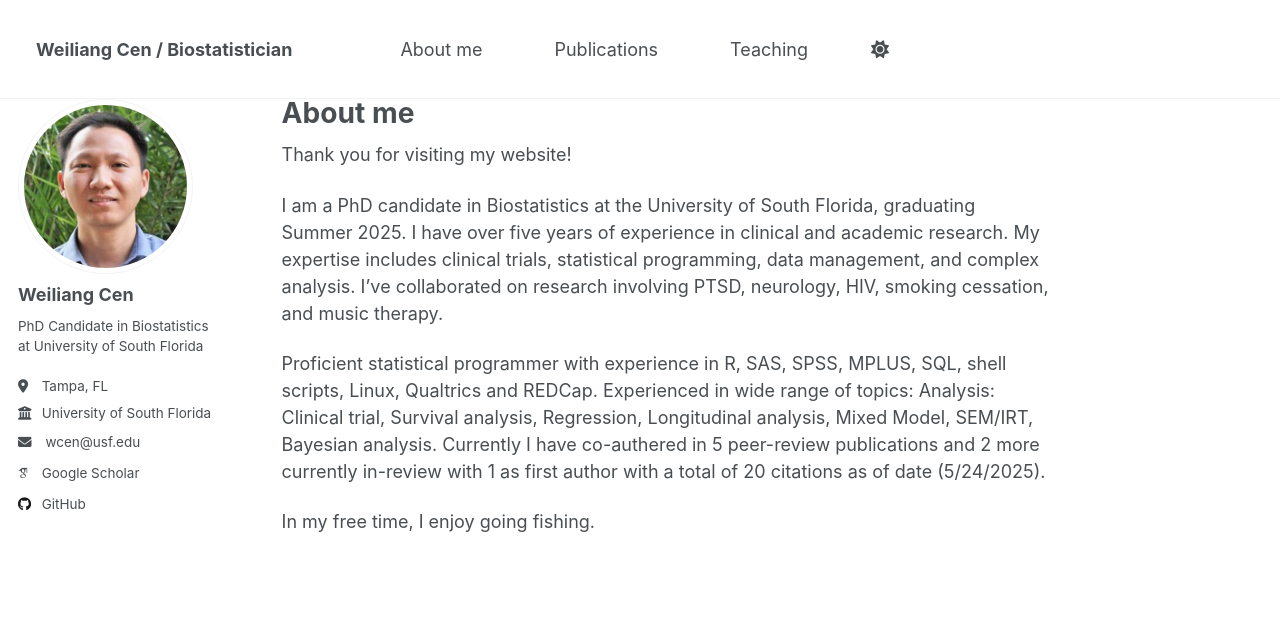
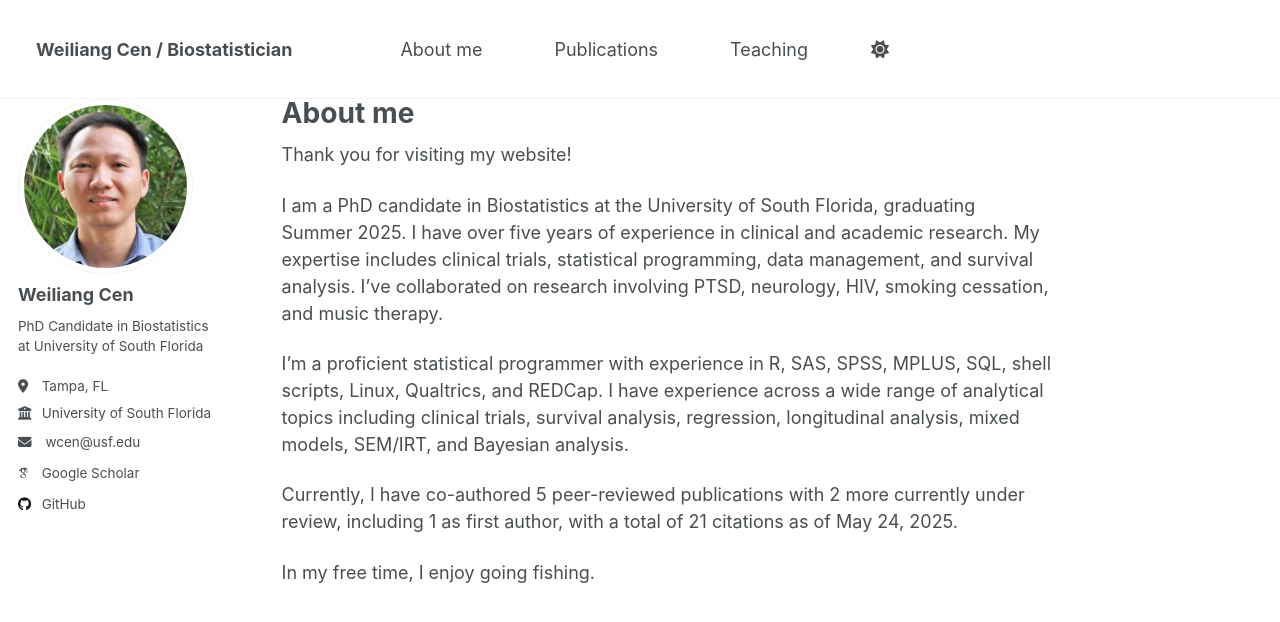
Before and after one commit to w-cen/w-cen.github.io, a Jekyll site: the page built from _pages/about.md, in a window 1280 px wide. Shown: the top 622 px of the page. Built offline with Jekyll 4.4.1, drawn with Linux system fonts in a browser that asks for light colours; some web fonts are replaced.

Commit message:
Update about.md

```diff
--- a/_pages/about.md
+++ b/_pages/about.md
@@ -8,10 +8,11 @@ redirect_from:
 ---
 Thank you for visiting my website!
 
-I am a PhD candidate in Biostatistics at the University of South Florida, graduating Summer 2025. I have over five years of experience in clinical and academic research. My expertise includes clinical trials, statistical programming, data management, and complex analysis. I've collaborated on research involving PTSD, neurology, HIV, smoking cessation, and music therapy.
+I am a PhD candidate in Biostatistics at the University of South Florida, graduating Summer 2025. I have over five years of experience in clinical and academic research. My expertise includes clinical trials, statistical programming, data management, and survival analysis. I've collaborated on research involving PTSD, neurology, HIV, smoking cessation, and music therapy.
 
-Proficient statistical programmer with experience in R, SAS, SPSS, MPLUS, SQL, shell scripts, Linux, Qualtrics and REDCap.
-Experienced in wide range of topics: Analysis: Clinical trial, Survival analysis, Regression, Longitudinal analysis, Mixed Model, SEM/IRT, Bayesian analysis.
-Currently I have co-authered in 5 peer-review publications and 2 more currently in-review with 1 as first author with a total of 20 citations as of date (5/24/2025).
+I'm a proficient statistical programmer with experience in R, SAS, SPSS, MPLUS, SQL, shell scripts, Linux, Qualtrics, and REDCap.
+I have experience across a wide range of analytical topics including clinical trials, survival analysis, regression, longitudinal analysis, mixed models, SEM/IRT, and Bayesian analysis.
+
+Currently, I have co-authored 5 peer-reviewed publications with 2 more currently under review, including 1 as first author, with a total of 21 citations as of May 24, 2025.
 
 In my free time, I enjoy going fishing.
```
